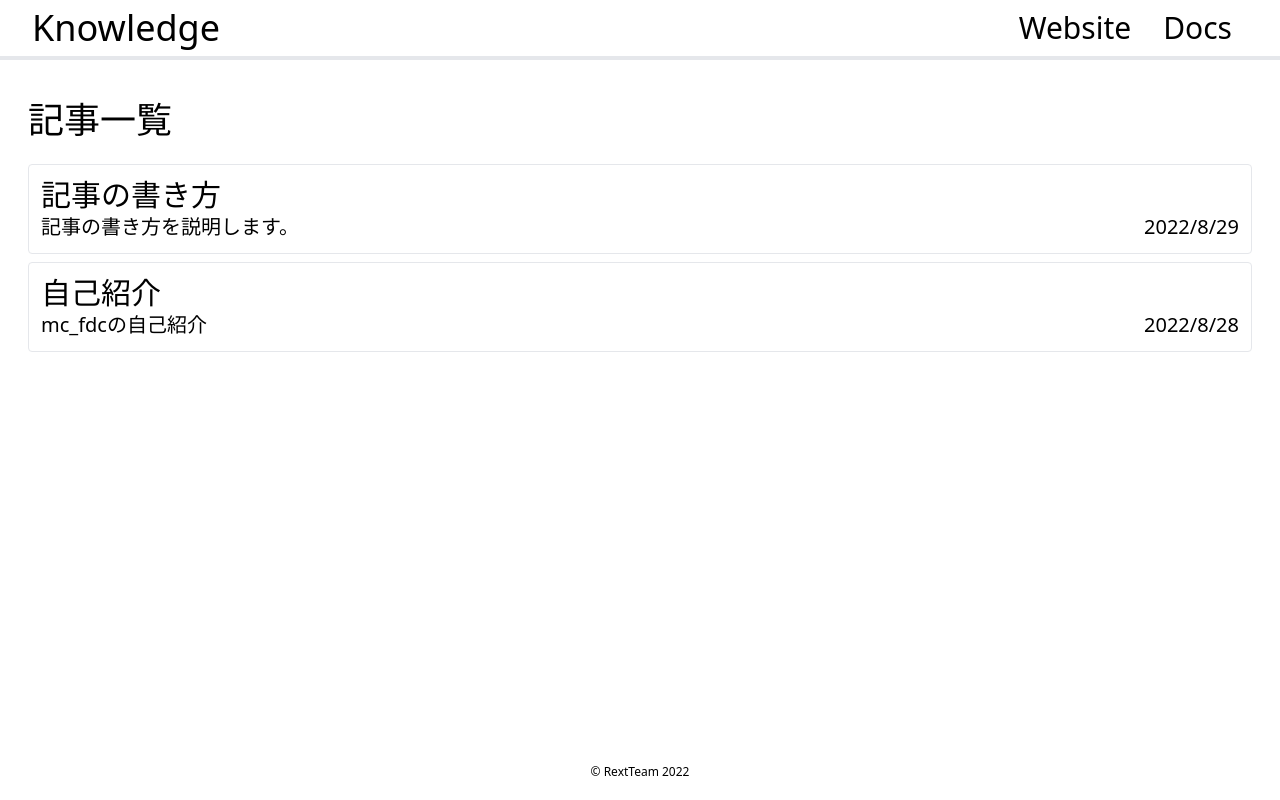
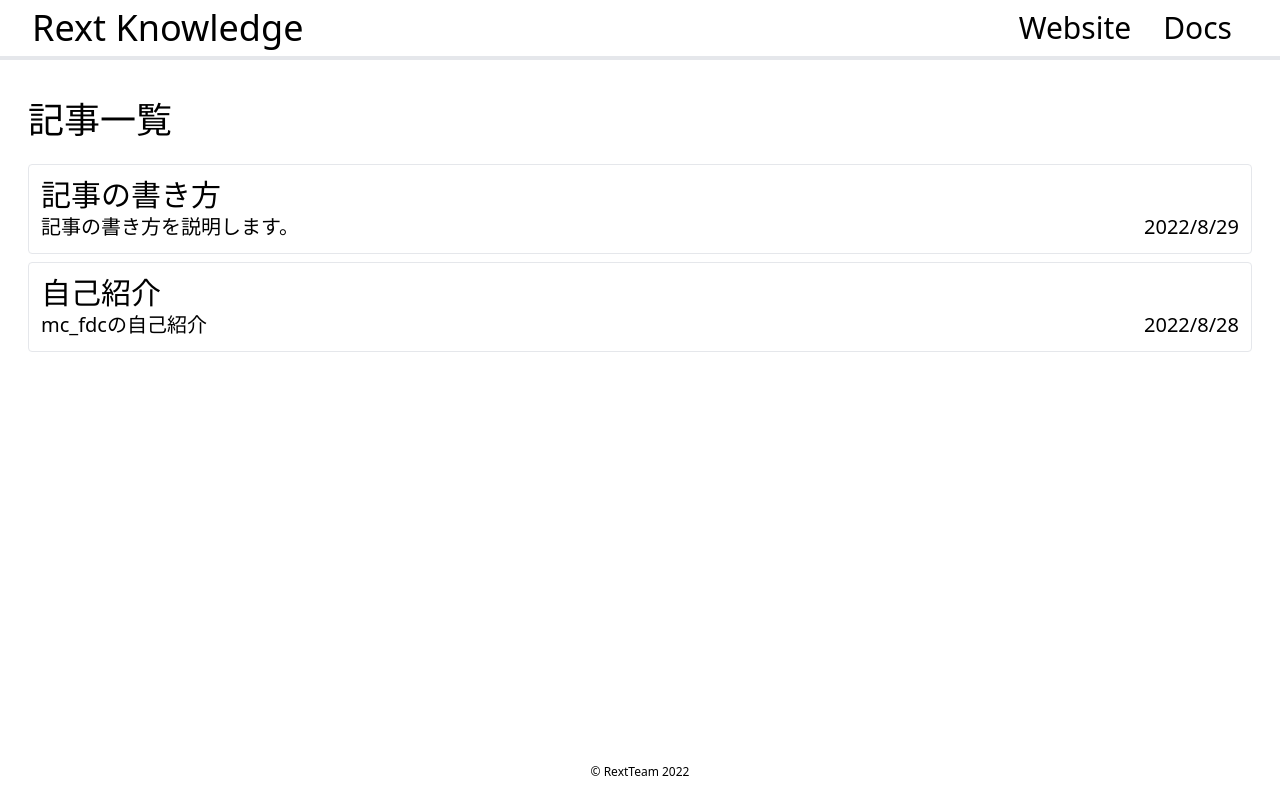
Before and after one commit to RextTeam/knowledge, a Next.js app: page / in a window 1280 px wide. Built offline with nearby package versions, Linux system fonts and the light colour scheme.

Commit message:
fix: 真ん中に寄せたり空白をあけた

```diff
--- a/components/nav.tsx
+++ b/components/nav.tsx
@@ -18,7 +18,7 @@ export default function Nav() {
                 <div>
                     <h1>
                         <Link href="/">
-                            <a className="text-4xl">Knowledge</a>
+                            <a className="text-4xl">Rext Knowledge</a>
                         </Link>
                     </h1>
                 </div>
--- a/pages/articles/[slug].tsx
+++ b/pages/articles/[slug].tsx
@@ -47,7 +47,7 @@ export default function Content({ article }: Props) {
         })
     }
     return (
-        <div className="px-4">
+        <div className="px-4 md:px-20">
             <div className="flex justify-between pb-4">
                 <Author name={article.meta.author} />
                 <small className="text-xl content-center">{article.meta.date}</small>
@@ -56,7 +56,7 @@ export default function Content({ article }: Props) {
             <article className="prose">
                 <MDXRemote {...article.content}/>
             </article>
-            <div className="flex justify-end">
+            <div className="flex justify-end pt-6">
                 <TwitterShareButton url={url} title={article.meta.title} className="mx-2">
                     <TwitterIcon size={32} round={true} />
                 </TwitterShareButton>
```
